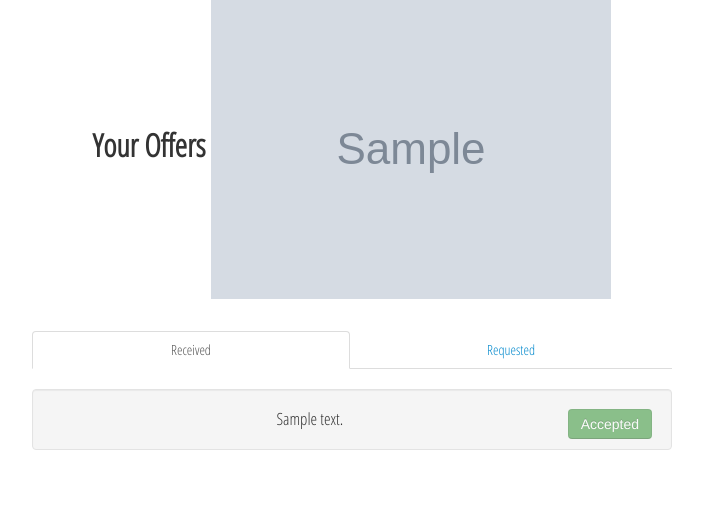
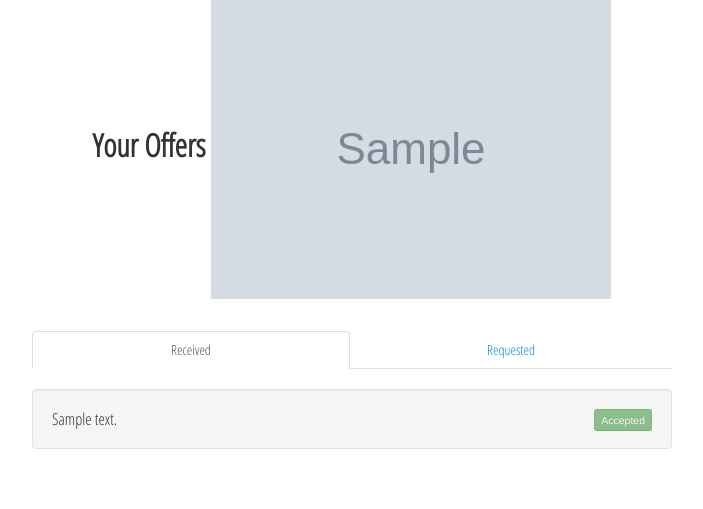
Before and after one commit to Roasbeef/GauchoSwap, a Flask app: page /offer/1/show in a window 1280 px wide. Shown: the part 61-570 px from the top of the page, without its empty margins (288-991 px from the left). Run offline with Flask 2, Linux system fonts and the light colour scheme; the visitor is signed in with stand-in values (Sample User, id 1); tables that the repository leaves empty hold one stand-in row (values such as "Sample post"); grey boxes marked "Sample" are stand-in pictures; some libraries are stand-ins or nearby versions.

Commit message:
Fixing the display for offers a bit

```diff
--- a/gauchoswap/static/style.css
+++ b/gauchoswap/static/style.css
@@ -154,3 +154,16 @@ body {
 .offer-class{
     padding: 20px;
 }
+
+.offer-description{
+    font-size: 117%;
+    float: left;
+}
+
+.decline-offer {
+    padding-right: 5px;
+}
+
+.accept-offer, .decline-offer {
+    float: right;
+}
--- a/gauchoswap/templates/macros/_render_offer.html
+++ b/gauchoswap/templates/macros/_render_offer.html
@@ -1,17 +1,15 @@
 {% macro render_received_offer(offer) %}
 {% set offer_status =  offer.status%}
     <div class="user-received well" data-offer-id="{{ offer.id }}">
-        <span class="class-description"> {{ offer.description }}</span>
-        <div class="pick-offer">
+        <span class="offer-description"> {{ offer.description }}</span>
             {% if offer_status == "accepted" %}
-                <button type="button" class="btn btn-success btn-default accept-offer disabled">Accepted</button>
+                <button type="button" class="btn btn-mini btn-success btn-default accept-offer disabled">Accepted</button>
             {% elif offer_status == "declined" %}
-                <button type="button" class="btn btn-danger btn-default decline-offer disabled">Declined</button>
+                <button type="button" class="btn btn-mini btn-danger btn-default decline-offer disabled">Declined</button>
             {% else %}
-                <button type="button" class="btn btn-success btn-default accept-offer">Accept</button>
-                <button type="button" class="btn btn-danger btn-default decline-offer">Decline</button>
+                <button type="button" class="btn btn-mini btn-success btn-default accept-offer">Accept</button>
+                <button type="button" class="btn btn-mini btn-danger btn-default decline-offer">Decline</button>
             {% endif %}
-        </div>
     </div>
 {% endmacro %}
 
```
